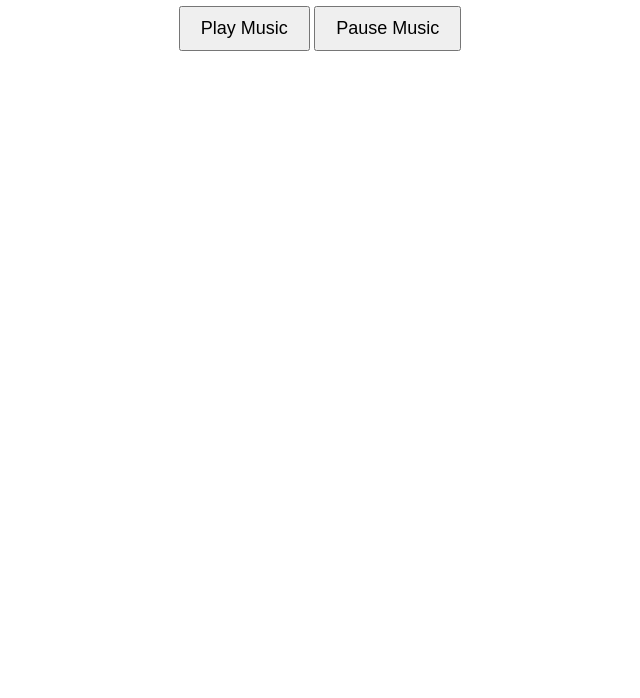
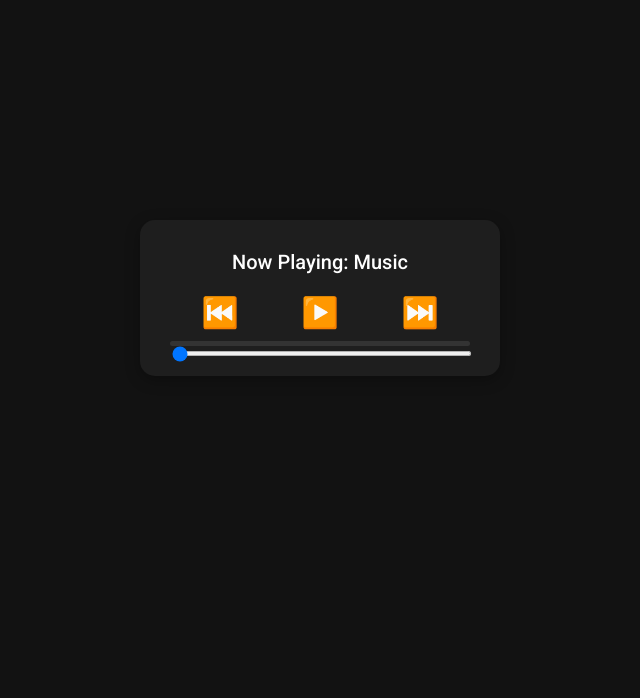
Before and after one commit to fanky86/MusicPlayer, a website: page index.html in a window 1280 px wide. Shown: the part 102-800 px from the top of the page, without its empty margins (320-960 px from the left). Drawn offline with Linux system fonts and the light colour scheme.

Commit message:
Update index.html

```diff
--- a/index.html
+++ b/index.html
@@ -4,39 +4,124 @@
   <meta charset="UTF-8" />
   <meta name="viewport" content="width=device-width, initial-scale=1.0" />
   <title>Music Player</title>
+  <link href="https://fonts.googleapis.com/css2?family=Roboto:wght@300;400;500&display=swap" rel="stylesheet">
   <style>
     body {
-      font-family: Arial, sans-serif;
+      background-color: #121212;
+      color: #fff;
+      font-family: 'Roboto', sans-serif;
+      margin: 0;
+      display: flex;
+      justify-content: center;
+      align-items: center;
+      height: 100vh;
+    }
+    .player-container {
+      background-color: #1e1e1e;
+      border-radius: 15px;
+      padding: 30px;
       text-align: center;
-      margin: 50px;
+      width: 300px;
+      box-shadow: 0 4px 15px rgba(0, 0, 0, 0.3);
     }
-    button {
-      padding: 10px 20px;
-      font-size: 18px;
+    .player-title {
+      font-size: 20px;
+      margin-bottom: 20px;
+      font-weight: 500;
+    }
+    .audio {
+      width: 100%;
+      margin-top: 20px;
+    }
+    .controls {
+      margin-top: 15px;
+      display: flex;
+      justify-content: space-around;
+      align-items: center;
+    }
+    .play-btn, .pause-btn, .next-btn, .prev-btn {
+      background-color: transparent;
+      border: none;
+      color: #fff;
+      font-size: 30px;
       cursor: pointer;
+      transition: 0.3s;
     }
-    audio {
-      margin-top: 20px;
+    .play-btn:hover, .pause-btn:hover, .next-btn:hover, .prev-btn:hover {
+      transform: scale(1.2);
+    }
+    .audio-bar {
+      width: 100%;
+      margin-top: 10px;
+      height: 5px;
+      background: #333;
+      border-radius: 5px;
+    }
+    .audio-bar input {
+      width: 100%;
+      height: 5px;
+      background: #fff;
+      border-radius: 5px;
+      outline: none;
+      cursor: pointer;
     }
   </style>
 </head>
 <body>
-  <h1>Simple Music Player</h1>
-  <button id="play-btn">Play Music</button>
-  <button id="pause-btn">Pause Music</button>
-  <audio id="audio" src="/music.mp3"></audio>
+  <div class="player-container">
+    <div class="player-title">Now Playing: Music</div>
+    <audio id="audio" src="/music.mp3" class="audio" preload="metadata"></audio>
+
+    <div class="controls">
+      <button class="prev-btn">⏮️</button>
+      <button class="play-btn">▶️</button>
+      <button class="pause-btn" style="display: none;">⏸️</button>
+      <button class="next-btn">⏭️</button>
+    </div>
+
+    <div class="audio-bar">
+      <input type="range" id="audio-range" value="0" step="1" max="100" />
+    </div>
+  </div>
 
   <script>
     const audio = document.getElementById("audio");
-    const playBtn = document.getElementById("play-btn");
-    const pauseBtn = document.getElementById("pause-btn");
+    const playBtn = document.querySelector(".play-btn");
+    const pauseBtn = document.querySelector(".pause-btn");
+    const audioRange = document.getElementById("audio-range");
 
+    // Play and Pause functionality
     playBtn.addEventListener("click", () => {
       audio.play();
+      playBtn.style.display = "none";
+      pauseBtn.style.display = "inline-block";
     });
 
     pauseBtn.addEventListener("click", () => {
       audio.pause();
+      playBtn.style.display = "inline-block";
+      pauseBtn.style.display = "none";
+    });
+
+    // Update the audio range as the music plays
+    audio.addEventListener("timeupdate", () => {
+      const value = (audio.currentTime / audio.duration) * 100;
+      audioRange.value = value;
+    });
+
+    // Sync audio with the range input
+    audioRange.addEventListener("input", () => {
+      const value = audioRange.value;
+      audio.currentTime = (value / 100) * audio.duration;
+    });
+
+    // Optional: Controls for previous and next track (can be expanded for playlist)
+    document.querySelector(".next-btn").addEventListener("click", () => {
+      console.log("Next song functionality goes here.");
+    });
+
+    document.querySelector(".prev-btn").addEventListener("click", () => {
+      console.log("Previous song functionality goes here.");
     });
   </script>
 </body>
```
